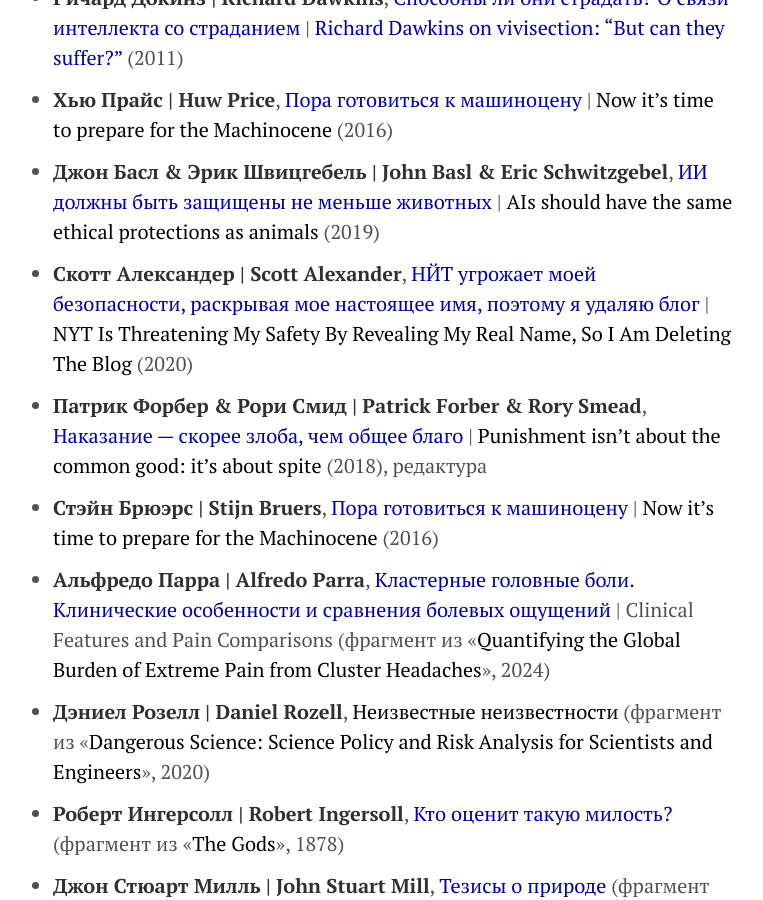
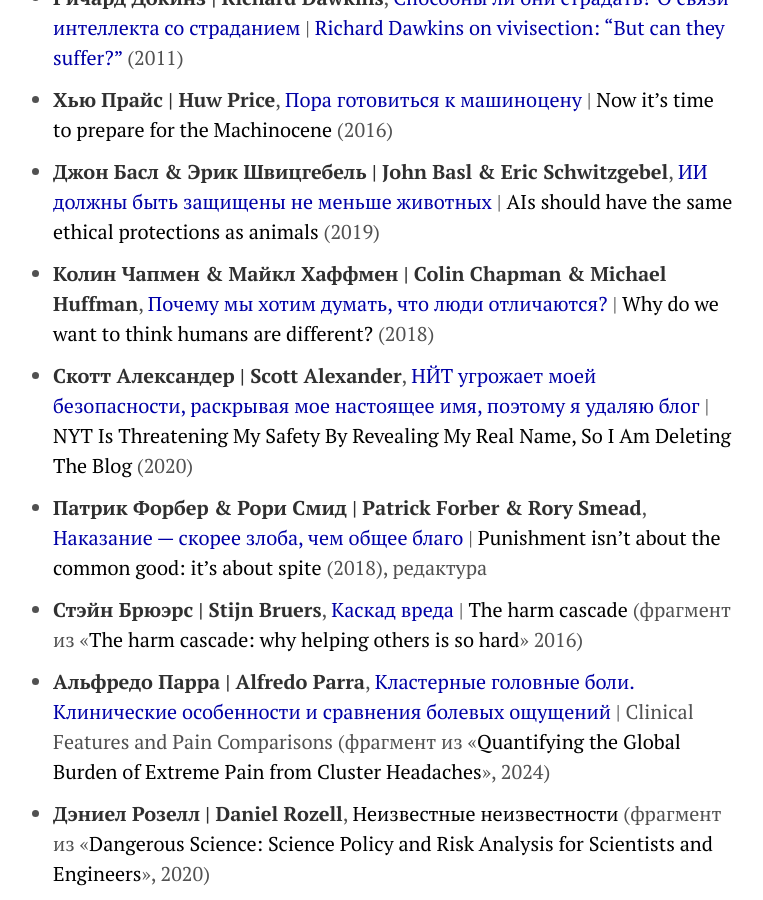
Before and after one commit to KKirdan/kkirdan.github.io, a Jekyll site: the page built from translations/index.md, in a window 1280 px wide and 900 px high, scrolled down 8434 px. Shown: the whole window, without its empty margins (267-1030 px from the left). Built offline with Jekyll 4.4.1, drawn with Linux system fonts in a browser that asks for light colours; some of the changed text lies outside the part shown.

Commit message:
Update index.md

```diff
--- a/translations/index.md
+++ b/translations/index.md
@@ -164,9 +164,10 @@
 - **Ричард Докинз \| Richard Dawkins**, [Способны ли они страдать? О связи интеллекта со страданием](https://reducingsuffering.github.io/richard-dawkins-but-can-they-suffer.html) \| [Richard Dawkins on vivisection: "But can they suffer?"](https://boingboing.net/2011/06/30/richard-dawkins-on-v.html) (2011)
 - **Хью Прайс \| Huw Price**, [Пора готовиться к машиноцену](https://reducingsuffering.github.io/huw-price-now-it-s-time-to-prepare-for-the-machinocene.html) \| [Now it’s time to prepare for the Machinocene](https://aeon.co/ideas/now-it-s-time-to-prepare-for-the-machinocene){: class="b"} (2016)
 - **Джон Басл & Эрик Швицгебель \| John Basl & Eric Schwitzgebel**, [ИИ должны быть защищены не меньше животных](https://reducingsuffering.github.io/john-basl-ais-should-have-the-same-ethical-protections-as-animals.html) \| [AIs should have the same ethical protections as animals](https://aeon.co/ideas/ais-should-have-the-same-ethical-protections-as-animals){: class="b"} (2019)
+- **Колин Чапмен & Майкл Хаффмен \| Colin Chapman & Michael Huffman**, [Почему мы хотим думать, что люди отличаются?](https://reducingsuffering.github.io/colin-chapman-michael-huffman-1.html) \| [Why do we want to think humans are different?](https://www.wellbeingintlstudiesrepository.org/animsent/vol3/iss23/1/){: class="b"} (2018)
 - **Скотт Александер \| Scott Alexander**, [НЙТ угрожает моей безопасности, раскрывая мое настоящее имя, поэтому я удаляю блог](https://vk.com/@kirdan-slate-star-codex-2020-06-22) \| [NYT Is Threatening My Safety By Revealing My Real Name, So I Am Deleting The Blog](https://slatestarcodex.com/2020/06/22/nyt-is-threatening-my-safety-by-revealing-my-real-name-so-i-am-deleting-the-blog/){: class="b"} (2020)
 - **Патрик Форбер & Рори Смид \| Patrick Forber & Rory Smead**, [Наказание — скорее злоба, чем общее благо](https://reducingsuffering.github.io/patrick-forber-punishment-isnt-about-the-common-good-its-about-spite.html) \| [Punishment isn’t about the common good: it’s about spite](https://aeon.co/ideas/punishment-isnt-about-the-common-good-its-about-spite){: class="b"} (2018), редактура
-- **Стэйн Брюэрс \| Stijn Bruers**, [Пора готовиться к машиноцену](https://reducingsuffering.github.io/huw-price-now-it-s-time-to-prepare-for-the-machinocene.html) \| [Now it’s time to prepare for the Machinocene](https://aeon.co/ideas/now-it-s-time-to-prepare-for-the-machinocene){: class="b"} (2016)
+- **Стэйн Брюэрс \| Stijn Bruers**, [Каскад вреда](https://reducingsuffering.github.io/stijn-bruers-1.html) \| [The harm cascade](https://forum.effectivealtruism.org/posts/cypLFJNbsngcDgJqm/the-harm-cascade-why-helping-others-is-so-hard#The_harm_cascade){: class="b"} (фрагмент из «[The harm cascade: why helping others is so hard](https://forum.effectivealtruism.org/posts/cypLFJNbsngcDgJqm/the-harm-cascade-why-helping-others-is-so-hard){: class="b"}» 2016)
 - **Альфредо Парра \| Alfredo Parra**, [Кластерные головные боли. Клинические особенности и сравнения болевых ощущений](https://reducingsuffering.github.io/alfredo-parra-1.html) \| Clinical Features and Pain Comparisons (фрагмент из «[Quantifying the Global Burden of Extreme Pain from Cluster Headaches](https://forum.effectivealtruism.org/posts/geh2g2nKb7Kkp26ze/quantifying-the-global-burden-of-extreme-pain-from-cluster#1_1__Clinical_Features_and_Pain_Comparisons){: class="b"}», 2024)
 - **Дэниел Розелл \| Daniel Rozell**, [Неизвестные неизвестности](https://reducingsuffering.github.io/daniel-rozell-1.html){: class="b"} (фрагмент из «[Dangerous Science: Science Policy and Risk Analysis for Scientists and Engineers](https://www.jstor.org/content/oa_book_monograph/j.ctv11cvx39){: class="b"}», 2020)
 - **Роберт Ингерсолл \| Robert Ingersoll**, [Кто оценит такую милость?](https://reducingsuffering.github.io/robert-ingersoll-1.html) (фрагмент из «[The Gods](https://www.gutenberg.org/files/38107/38107-h/38107-h.htm){: class="b"}», 1878)
```
Also changed, not shown: other parts of translations/index.md (+1 -1 lines).
